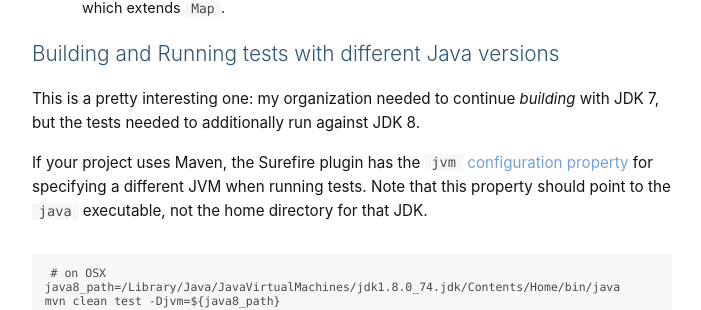
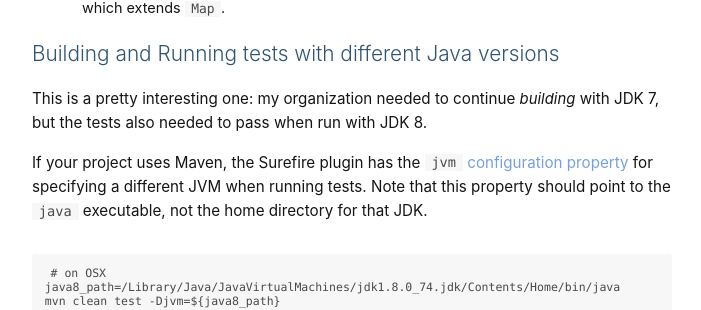
Before and after one commit to matthew-dailey/matthew-dailey.github.io, a Jekyll site: the page built from _posts/2017-06-05-java8-conversion.markdown, in a window 1280 px wide and 900 px high, scrolled down 1669 px. Shown: the part 280-590 px from the top of the window, without its empty margins (288-989 px from the left). Built offline with Jekyll 4.4.1, drawn with Linux system fonts in a browser that asks for light colours; some web fonts are replaced.

Commit message:
Minor rewording

```diff
--- a/_posts/2017-06-05-java8-conversion.markdown
+++ b/_posts/2017-06-05-java8-conversion.markdown
@@ -81,7 +81,7 @@ an implementation of `SortedMap`, which extends `Map`.
 ## Building and Running tests with different Java versions
 
 This is a pretty interesting one: my organization needed to continue _building_ with JDK 7,
-but the tests needed to additionally run against JDK 8.
+but the tests also needed to pass when run with JDK 8.
 
 If your project uses Maven, the Surefire plugin has the
 `jvm` [configuration property](http://maven.apache.org/surefire/maven-surefire-plugin/test-mojo.html#jvm)
```
